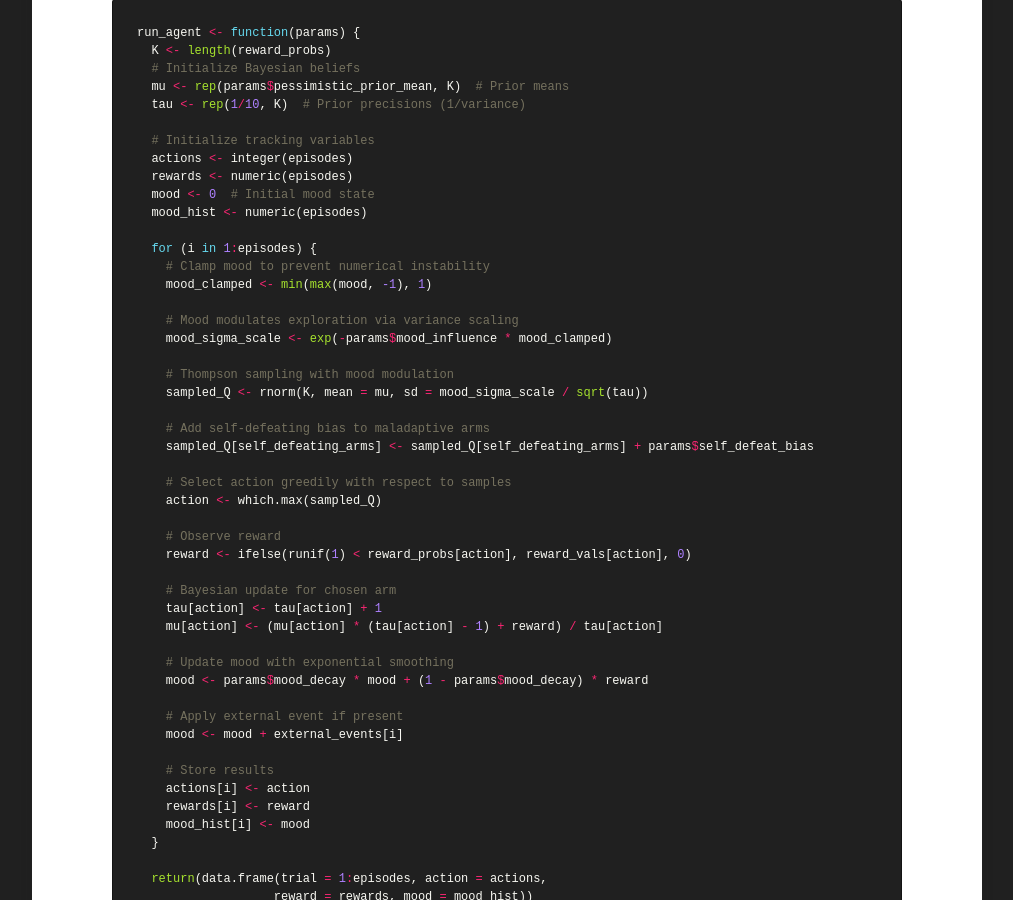
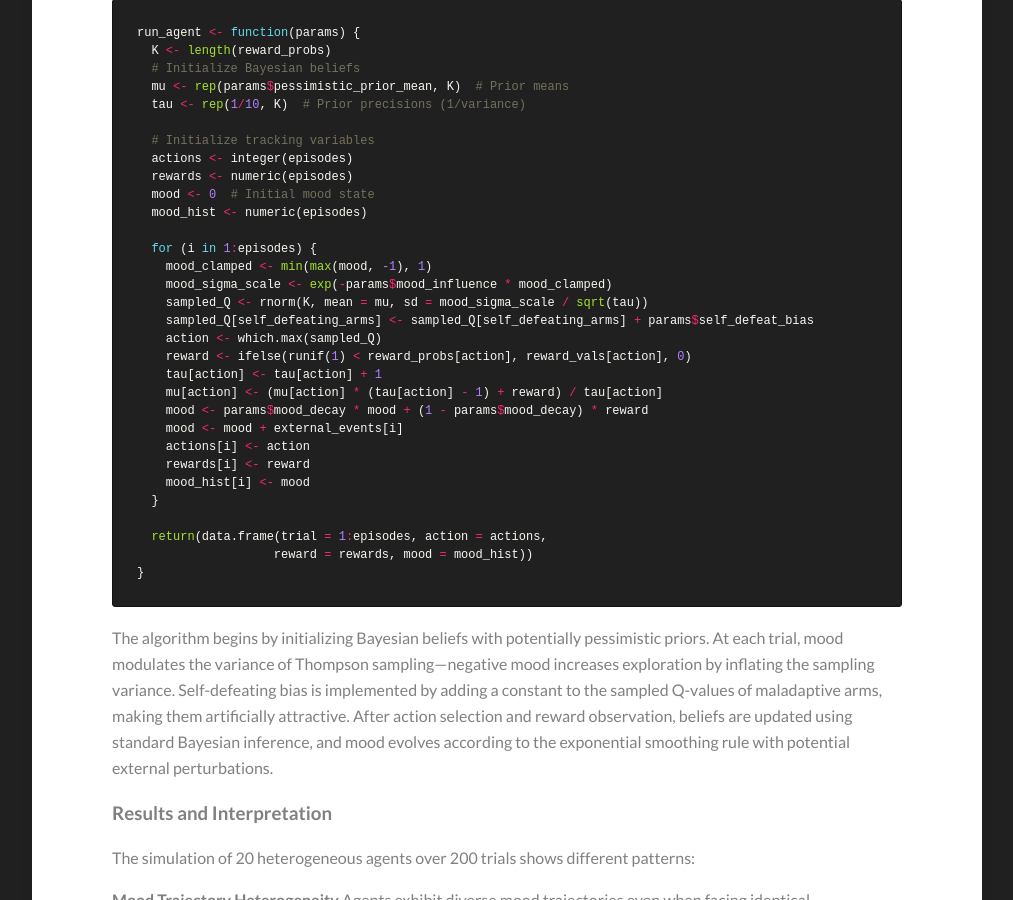
Before and after one commit to Kamran-Afzali/Kamran-Afzali.github.io, a Jekyll site: the page built from _posts/2026-07-24-Q-Learning_DEP_2.md, in a window 1280 px wide and 900 px high, scrolled down 3403 px. Shown: the whole window, without its empty margins (133-1146 px from the left). Built offline with Jekyll 4.4.1, drawn with Linux system fonts in a browser that asks for light colours; our own code applies the rules of GitHub Pages for plain Markdown files; formulas are drawn with MathJax 3.

Commit message:
Update 2026-07-24-Q-Learning_DEP_2.md

```diff
--- a/_posts/2026-07-24-Q-Learning_DEP_2.md
+++ b/_posts/2026-07-24-Q-Learning_DEP_2.md
@@ -99,35 +99,16 @@ run_agent <- function(params) {
   mood_hist <- numeric(episodes)
 
   for (i in 1:episodes) {
-    # Clamp mood to prevent numerical instability
     mood_clamped <- min(max(mood, -1), 1)
-
-    # Mood modulates exploration via variance scaling
     mood_sigma_scale <- exp(-params$mood_influence * mood_clamped)
-
-    # Thompson sampling with mood modulation
     sampled_Q <- rnorm(K, mean = mu, sd = mood_sigma_scale / sqrt(tau))
-
-    # Add self-defeating bias to maladaptive arms
     sampled_Q[self_defeating_arms] <- sampled_Q[self_defeating_arms] + params$self_defeat_bias
-
-    # Select action greedily with respect to samples
     action <- which.max(sampled_Q)
-
-    # Observe reward
     reward <- ifelse(runif(1) < reward_probs[action], reward_vals[action], 0)
-
-    # Bayesian update for chosen arm
     tau[action] <- tau[action] + 1
     mu[action] <- (mu[action] * (tau[action] - 1) + reward) / tau[action]
-
-    # Update mood with exponential smoothing
     mood <- params$mood_decay * mood + (1 - params$mood_decay) * reward
-
-    # Apply external event if present
     mood <- mood + external_events[i]
-
-    # Store results
     actions[i] <- action
     rewards[i] <- reward
     mood_hist[i] <- mood
```
